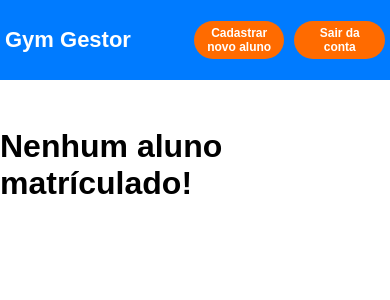
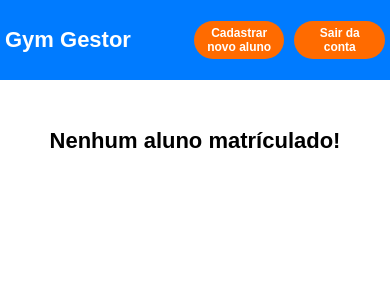
Before and after one commit to MariaJuliaAS/Gym-Gestor, a React (Create React App) app: page /verMatriculas in a window 390 px wide. Shown: the top 300 px of the page. Built offline with nearby package versions, Linux system fonts and the light colour scheme.

Commit message:
Ajustando texto caso não tenha nunhum aluno matriculado

```diff
--- a/src/Pages/VerMatriculas/style.css
+++ b/src/Pages/VerMatriculas/style.css
@@ -132,4 +132,7 @@ html {
         width: 90%;
         height: 80%;
     }
+    .texto-carregando h1{
+        font-size: 22px;
+    }
 }
```
